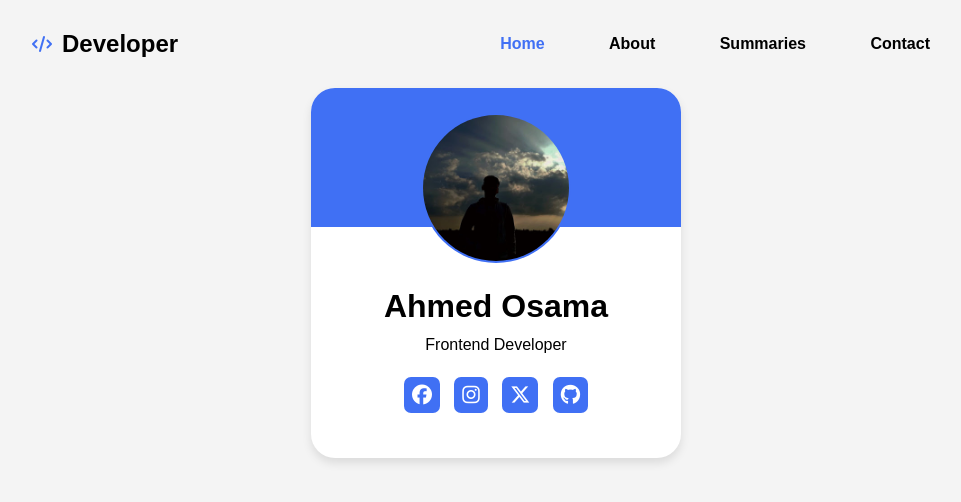
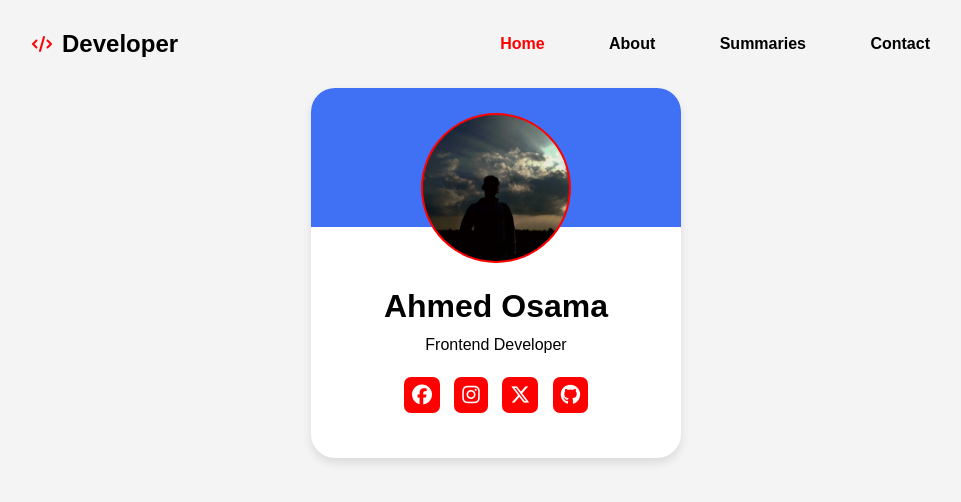
Before and after one commit to AhmdBlack0/Personal, a plain HTML site: page profile/index.html in a window 1280 px wide. Shown: the whole page, without its empty margins (144-1105 px from the left). Drawn offline with Linux system fonts and the light colour scheme.

Commit message:
Update style.css

```diff
--- a/profile/css/style.css
+++ b/profile/css/style.css
@@ -1,6 +1,6 @@
 
 :root {
-  --main-color: #4070f4;
+  --main-color: red;
 }
 ::selection {
   background-color: var(--main-color);
```
